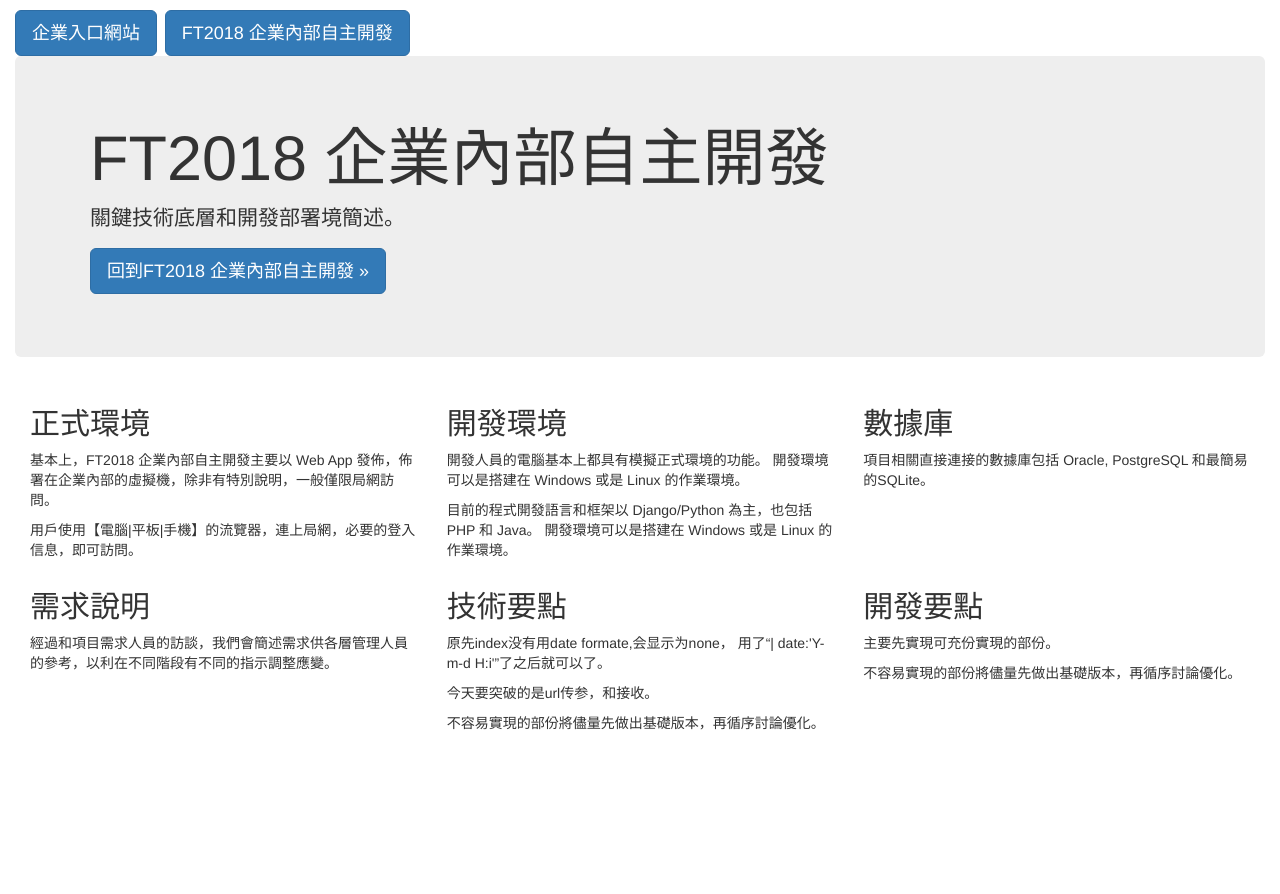
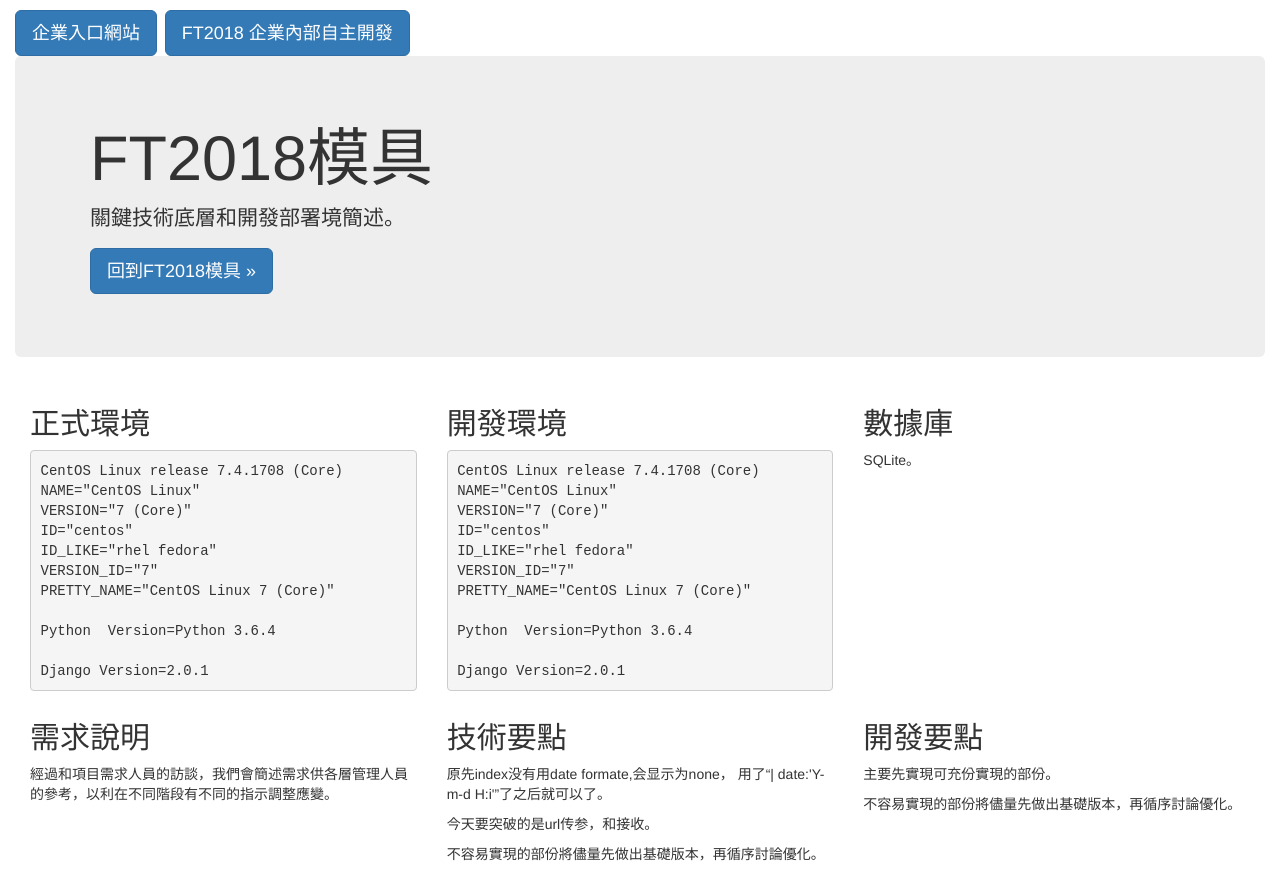
Before and after one commit to ft2017/FT2018muju, a Django app: page /dev in a window 1280 px wide. Before the commit the page ends 730 px from the top, so only its background shows below. Run offline with Django 3.2, Linux system fonts and the light colour scheme; some libraries are stand-ins or nearby versions.

Commit message:
fix indexdev

```diff
--- a/mysite/polls/templates/polls/index.html
+++ b/mysite/polls/templates/polls/index.html
@@ -19,7 +19,7 @@
 <h3>由张韬维护,ip地址:10.10.0.112</h3>
         <a class='btn btn-primary btn-lg' href='http://portal.fulltech-metal.com/'>企業入口網站</a>&nbsp;
         <a class='btn btn-primary btn-lg' href='http://10.10.0.108/'>FT2018 企業內部自主開發</a>&nbsp;
-         <p><a class="btn btn-primary btn-lg" href="dev" role="button">瞭解更多 &raquo;</a></p>
+        <a class="btn btn-primary btn-lg" href="dev" role="button">瞭解更多</a>
 {% if latest_muju_list %}
 <table class="gridtable">
 	<tr><th> </th><th>模具维修工单</th><th>AMRT300日期</th><th>维修人员</th><th>资源编号</th><th>资源名称</th><th>模具预计完成日</th><th>项次</th><th>报修原因</th><th>拆模计划日期</th><th>拆模实际日期</th><th>易损与材料制作计划</th><th>易损与材料制作实际</th><th>线割计划日期</th><th>线割实际日期</th><th>烧焊计划日期</th><th>烧焊实际日期</th><th>CNC计划日期</th><th>CNC实际日期</th><th>放电计划日期</th><th>放电实际日期</th><th>抛光计划日期</th><th>抛光实际日期</th><th>组立计划日期</th><th>组立实际日期</th><th>其他计划日期</th><th>其他实际日期</th><th>备注</th><th>维修瓶颈工序</th><th>实际完成日期</th></tr>
--- a/mysite/polls/templates/polls/indexDev.html
+++ b/mysite/polls/templates/polls/indexDev.html
@@ -26,9 +26,9 @@
 <!-- Main jumbotron for a primary marketing message or call to action -->
    <div class="jumbotron">
      <div class="container-fluid">
-       <h1 class="display-3">FT2018 企業內部自主開發</h1>
+       <h1 class="display-3">FT2018模具</h1>
        <p> 關鍵技術底層和開發部署境簡述。</p>
-       <p><a class="btn btn-primary btn-lg" href="../" role="button">回到FT2018 企業內部自主開發 &raquo;</a></p>
+       <p><a class="btn btn-primary btn-lg" href="../" role="button">回到FT2018模具 &raquo;</a></p>
      </div>
    </div>
 
@@ -37,8 +37,19 @@
      <div class="row">
        <div class="col-md-4">
          <h2>正式環境</h2>
-         <p>基本上，FT2018 企業內部自主開發主要以 Web App 發佈，佈署在企業內部的虛擬機，除非有特別說明，一般僅限局網訪問。 </p>
-         <p>用戶使用【電腦|平板|手機】的流覽器，連上局網，必要的登入信息，即可訪問。 </p>
+         <pre>CentOS Linux release 7.4.1708 (Core)
+NAME="CentOS Linux"
+VERSION="7 (Core)"
+ID="centos"
+ID_LIKE="rhel fedora"
+VERSION_ID="7"
+PRETTY_NAME="CentOS Linux 7 (Core)"
+
+Python  Version=Python 3.6.4
+
+Django Version=2.0.1
+</pre>
+
          <!-- <p>單獨的額外需求，會單獨說明。 </p> -->
 
           <!-- <p> <a class='btn btn-primary' href='http://10.10.0.111'>直接訪問正在開發的 Web App</a></p>… -->
@@ -47,16 +58,25 @@
        </div>
        <div class="col-md-4">
          <h2>開發環境</h2>
-         <p>開發人員的電腦基本上都具有模擬正式環境的功能。
-           開發環境可以是搭建在 Windows 或是 Linux 的作業環境。 </p>
-           <p>目前的程式開發語言和框架以 Django/Python 為主，也包括 PHP 和 Java。
-             開發環境可以是搭建在 Windows 或是 Linux 的作業環境。 </p>
+         <pre>CentOS Linux release 7.4.1708 (Core)
+NAME="CentOS Linux"
+VERSION="7 (Core)"
+ID="centos"
+ID_LIKE="rhel fedora"
+VERSION_ID="7"
+PRETTY_NAME="CentOS Linux 7 (Core)"
+
+Python  Version=Python 3.6.4
+
+Django Version=2.0.1
+</pre>
+
 
          <!-- <p><a class="btn btn-primary" href="http://10.10.0.112" role="button">直接訪問正在開發的 Web App &raquo;</a></p> -->
         </div>
        <div class="col-md-4">
          <h2>數據庫</h2>
-         <p>項目相關直接連接的數據庫包括 Oracle, PostgreSQL 和最簡易的SQLite。</p>
+         <p>SQLite。</p>
          <!-- <p><a class="btn btn-secondary" href="#" role="button">直接訪問正在開發的 Web App &raquo;</a></p> -->
        </div>
      </div>
```
